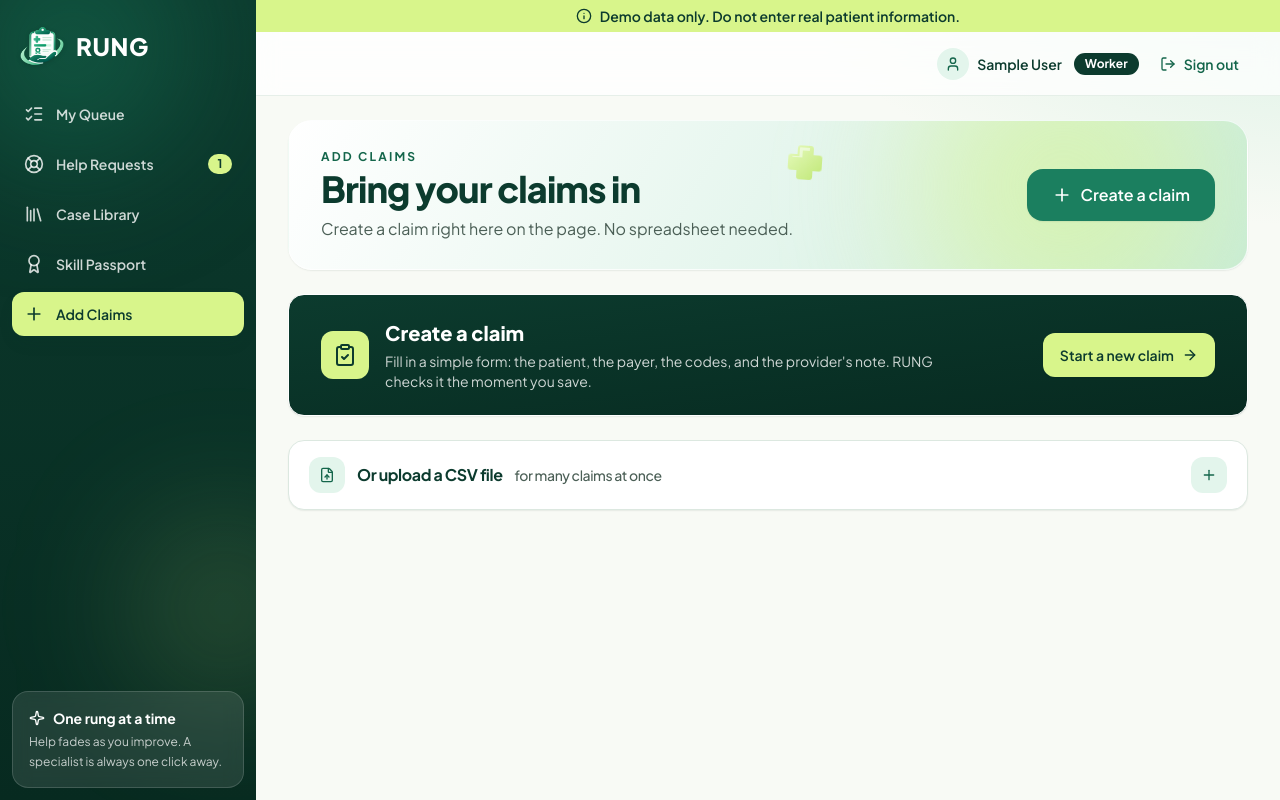
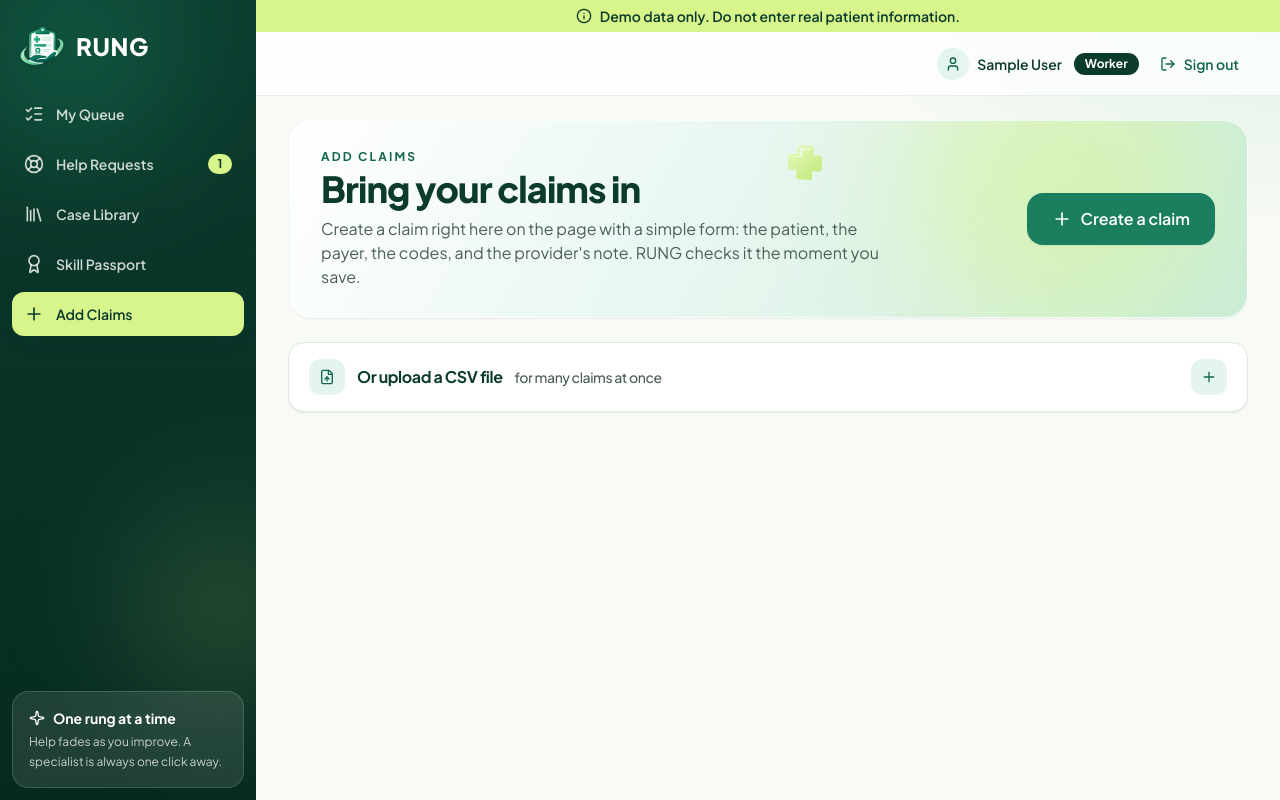
Before and after one commit to omparikh813/rung, a Django app: page /upload/ in a window 1280 px wide. Run offline with Django 5.2, Linux system fonts and the light colour scheme; a user stored in the database is signed in; tables that the repository leaves empty hold one stand-in row (values such as "Sample post"); style sheets or scripts are compiled from the project's sources.

Commit message:
Remove the duplicate Create a claim card
The Add Claims banner already has the Create a claim button, so the
second card under it is gone.

Co-Authored-By: Claude Fable 5.2 <noreply@anthropic.com>
Claude-Session: https://claude.ai/code/session_01FdxG6Qj1TyAHjXmvZrHA6F

```diff
--- a/core/templates/core/upload.html
+++ b/core/templates/core/upload.html
@@ -3,21 +3,7 @@
 {% block title %}Add Claims{% endblock %}
 {% block content %}
 {% url 'claim_new' as new_url %}
-{% include "core/partials/page_hero.html" with eyebrow="Add Claims" title="Bring your claims in" subtitle="Create a claim right here on the page. No spreadsheet needed." action_url=new_url action_label="Create a claim" action_icon="plus" shape="cross" %}
-
-<a href="{{ new_url }}" class="group card card-lift mt-6 block border-white bg-linear-to-br from-forest to-forest-deep text-white">
-  <span class="flex flex-wrap items-center justify-between gap-5 px-6 py-6 sm:px-8">
-    <span class="flex min-w-0 items-center gap-4">
-      <span class="icon-tile size-12 bg-lime text-forest transition duration-300 group-hover:-rotate-6 group-hover:scale-110">{% icon "clipboard-check" "size-6" %}</span>
-      <span class="min-w-0">
-        <span class="block text-xl font-extrabold">Create a claim</span>
-        <span class="mt-1 block max-w-xl text-sm text-white/80">Fill in a simple form: the patient, the payer, the codes, and the provider's note. RUNG checks it the moment you save.</span>
-      </span>
-    </span>
-    <span class="btn btn-lime">Start a new claim<span class="arrow">{% icon "arrow-right" %}</span></span>
-  </span>
-</a>
-
+{% include "core/partials/page_hero.html" with eyebrow="Add Claims" title="Bring your claims in" subtitle="Create a claim right here on the page with a simple form: the patient, the payer, the codes, and the provider's note. RUNG checks it the moment you save." action_url=new_url action_label="Create a claim" action_icon="plus" shape="cross" %}
 
 {% if summary %}
 <div class="card mt-6 flex animate-pop flex-wrap items-center justify-between gap-4 border-success bg-linear-to-br from-success-soft to-mint p-5">
```
Also changed, not shown: core/tests/test_claim_new.py (+1 -1 lines).
